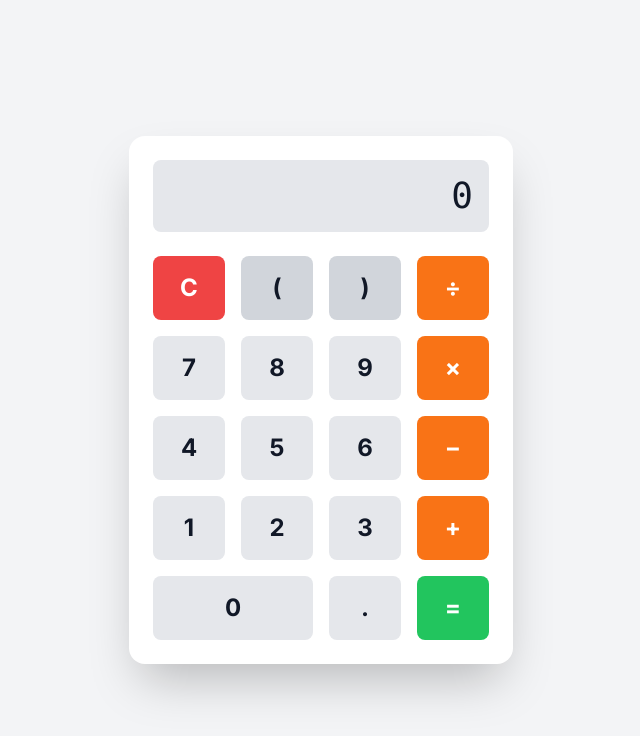
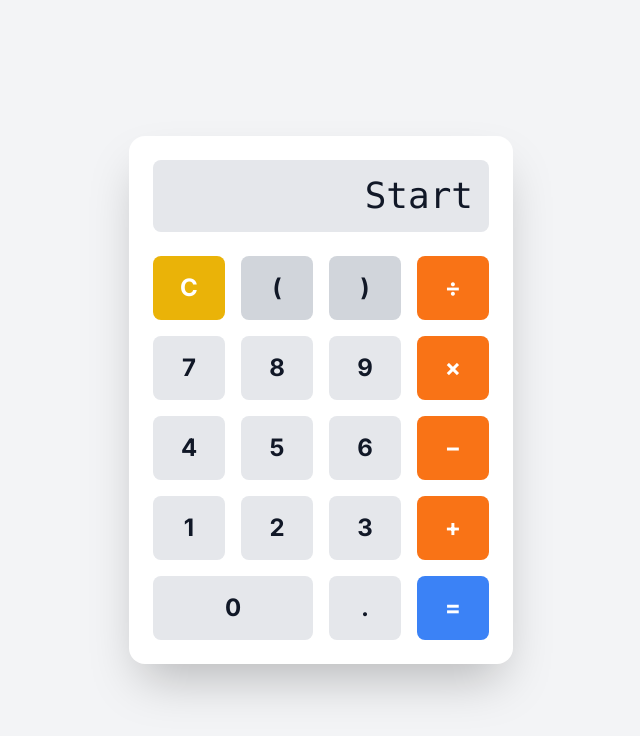
Before and after one commit to Jaonai4536/mini-devops-project, a plain HTML site: page index.html in a window 1280 px wide. Shown: the whole page, without its empty margins (319-959 px from the left). Drawn offline with nearby package versions, Linux system fonts and the light colour scheme.

Commit message:
Update index.html

```diff
--- a/index.html
+++ b/index.html
@@ -3,7 +3,8 @@
 <head>
     <meta charset="UTF-8">
     <meta name="viewport" content="width=device-width, initial-scale=1.0">
-    <title>เครื่องคิดเลข</title>
+    <!-- Commit 1: Update page title -->
+    <title>My DevOps Calculator</title>
     <!-- ใช้ Tailwind CSS เพื่อความสวยงาม -->
     <script src="https://cdn.tailwindcss.com"></script>
     <!-- เพิ่มฟอนต์สวยๆ -->
@@ -33,12 +34,14 @@
 
     <div class="w-full max-w-sm mx-auto bg-white dark:bg-gray-800 rounded-2xl shadow-2xl p-6">
         <!-- หน้าจอแสดงผลของเครื่องคิดเลข -->
-        <div id="display" class="bg-gray-200 dark:bg-gray-700 text-gray-900 dark:text-white rounded-lg p-4 text-4xl font-mono text-right overflow-x-auto mb-6">0</div>
+        <!-- Commit 5: Change initial display text -->
+        <div id="display" class="bg-gray-200 dark:bg-gray-700 text-gray-900 dark:text-white rounded-lg p-4 text-4xl font-mono text-right overflow-x-auto mb-6">Start</div>
 
         <!-- แป้นปุ่มกด -->
         <div class="calculator-grid">
             <!-- แถวที่ 1 -->
-            <button class="btn clear-btn bg-red-500 hover:bg-red-600 text-white text-2xl font-bold py-4 rounded-lg" data-value="C">C</button>
+            <!-- Commit 2: Change clear button color to yellow -->
+            <button class="btn clear-btn bg-yellow-500 hover:bg-yellow-600 text-white text-2xl font-bold py-4 rounded-lg" data-value="C">C</button>
             <button class="btn operator-btn bg-gray-300 dark:bg-gray-600 hover:bg-gray-400 dark:hover:bg-gray-500 text-gray-900 dark:text-white text-2xl font-bold py-4 rounded-lg" data-value="(">(</button>
             <button class="btn operator-btn bg-gray-300 dark:bg-gray-600 hover:bg-gray-400 dark:hover:bg-gray-500 text-gray-900 dark:text-white text-2xl font-bold py-4 rounded-lg" data-value=")">)</button>
             <button class="btn operator-btn bg-orange-500 hover:bg-orange-600 text-white text-2xl font-bold py-4 rounded-lg" data-value="/">÷</button>
@@ -64,7 +67,8 @@
             <!-- แถวที่ 5 -->
             <button class="btn col-span-2 bg-gray-200 dark:bg-gray-700 hover:bg-gray-300 dark:hover:bg-gray-600 text-gray-900 dark:text-white text-2xl font-bold py-4 rounded-lg" data-value="0">0</button>
             <button class="btn bg-gray-200 dark:bg-gray-700 hover:bg-gray-300 dark:hover:bg-gray-600 text-gray-900 dark:text-white text-2xl font-bold py-4 rounded-lg" data-value=".">.</button>
-            <button class="btn equals-btn bg-green-500 hover:bg-green-600 text-white text-2xl font-bold py-4 rounded-lg" data-value="=">=</button>
+            <!-- Commit 3: Change equals button color to blue -->
+            <button class="btn equals-btn bg-blue-500 hover:bg-blue-600 text-white text-2xl font-bold py-4 rounded-lg" data-value="=">=</button>
         </div>
     </div>
 
@@ -72,8 +76,9 @@
         // ส่วนของ JavaScript สำหรับการทำงานของเครื่องคิดเลข
         const display = document.getElementById('display');
         const buttons = document.querySelectorAll('.btn');
+        // Commit 4: Add comment to explain button selection
 
-        let currentInput = '0';
+        let currentInput = 'Start';
         let operator = null;
         let previousInput = null;
 
@@ -107,7 +112,7 @@
                 }
             } else {
                 // จัดการการพิมพ์ตัวเลขและเครื่องหมาย
-                if (currentInput === '0' && value !== '.') {
+                if ((currentInput === '0' || currentInput === 'Start') && value !== '.') {
                     currentInput = value;
                 } else {
                     currentInput += value;
```
